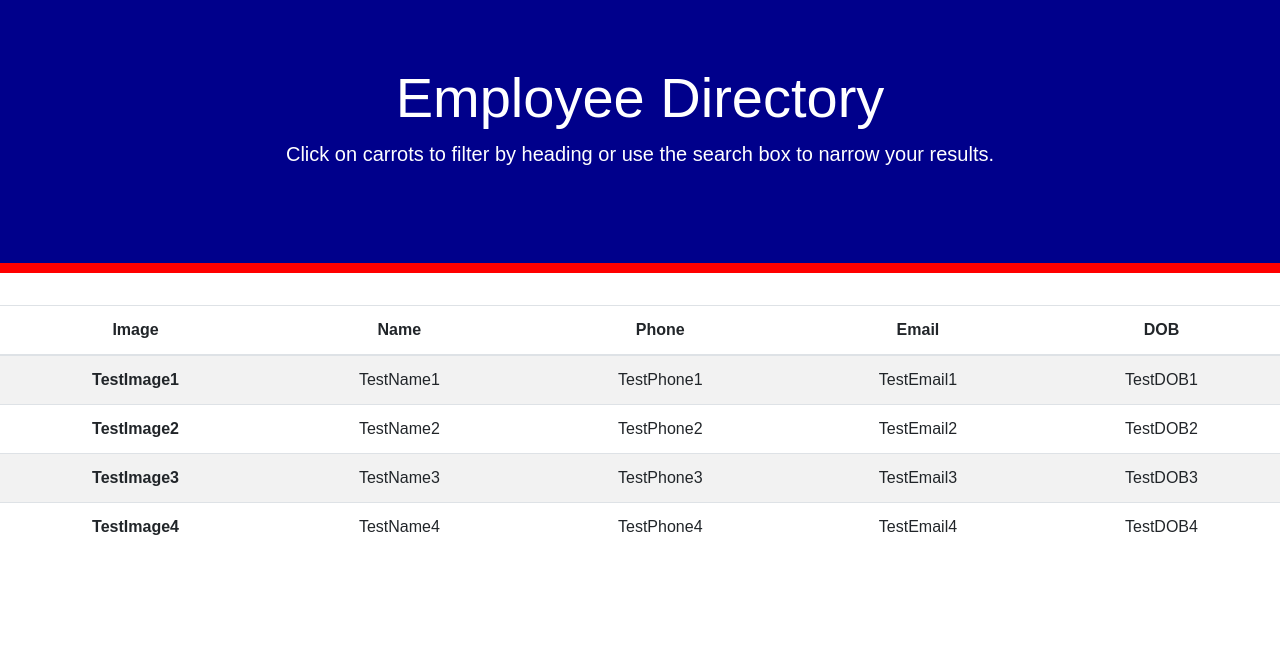
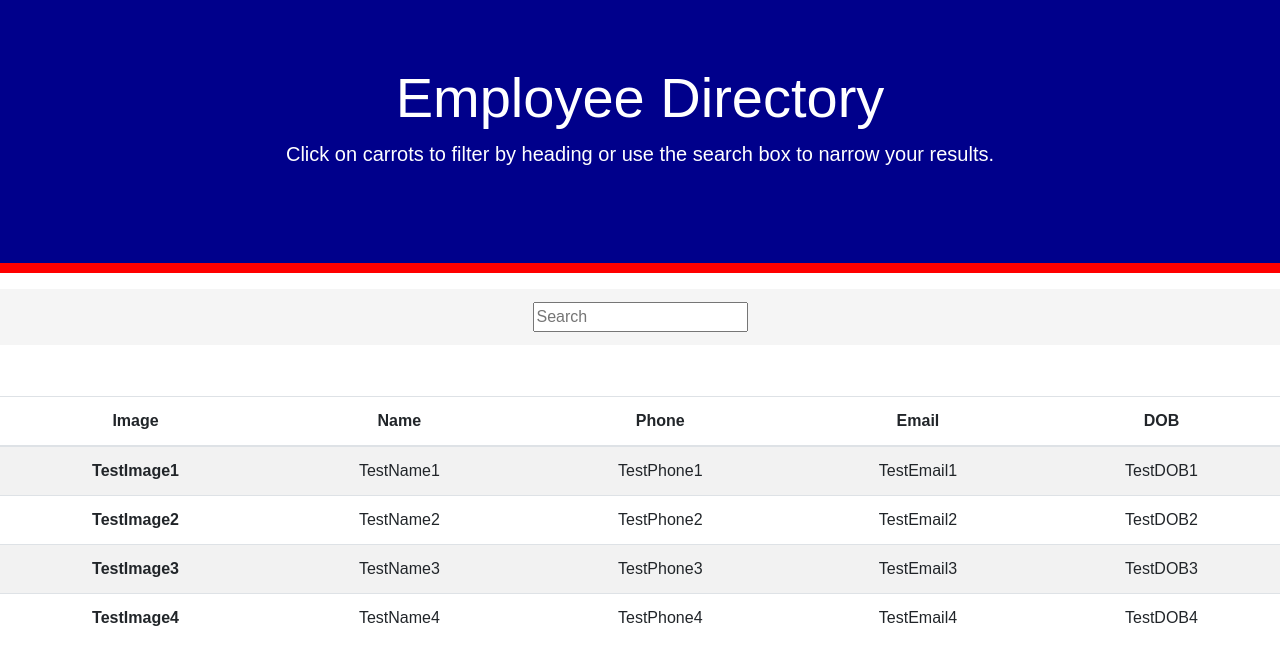
Before and after one commit to Gary-Bergman/React-Employee-Directory, a React (Create React App) app: page / in a window 1280 px wide. Shown: the top 664 px of the page. Built offline with nearby package versions, Linux system fonts and the light colour scheme.

Commit message:
Created search bar.

```diff
--- a/public/index.html
+++ b/public/index.html
@@ -28,7 +28,7 @@
     integrity="sha384-9aIt2nRpC12Uk9gS9baDl411NQApFmC26EwAOH8WgZl5MYYxFfc+NcPb1dKGj7Sk" crossorigin="anonymous">
 
 
-  <title>React App</title>
+  <title>Employee Directory</title>
 
 </head>
 
--- a/src/App.js
+++ b/src/App.js
@@ -1,14 +1,14 @@
 import React from 'react';
 import Title from "./components/Title";
-// import Search from "./components/Search";
+import Search from "./components/Search";
 import Table from "./components/Table";
 
 
 function App() {
   return (
     <>
-      <Title>Test</Title>
-      {/* <Search></Search> */}
+      <Title></Title>
+      <Search></Search>
       <Table></Table>
     </>
   );
--- a/src/components/Search/index.js
+++ b/src/components/Search/index.js
@@ -0,0 +1,29 @@
+import React from "react";
+import "./style.css";
+
+function Search() {
+    return (
+        <>
+            <div className="grey">
+                <input type="text" id="myInput" onkeyup="myFunction()" placeholder="Search" />
+
+                {/* <ul id="myUL" >
+                    <li><a href="#">Adele</a></li>
+                    <li><a href="#">Agnes</a></li>
+
+                    <li><a href="#">Billy</a></li>
+                    <li><a href="#">Bob</a></li>
+
+                    <li><a href="#">Calvin</a></li>
+                    <li><a href="#">Christina</a></li>
+                    <li><a href="#">Cindy</a></li>
+                </ul> */}
+            </div>
+
+        </>
+
+
+    );
+}
+
+export default Search;
--- a/src/components/Search/style.css
+++ b/src/components/Search/style.css
@@ -0,0 +1,9 @@
+.grey {
+    background-color: whitesmoke;
+    border-color: grey !important;
+    text-align: center;
+    padding-top: 1%;
+    padding-bottom: 1%;
+    margin-bottom: 4%;
+
+}
--- a/src/components/Table/style.css
+++ b/src/components/Table/style.css
@@ -1,4 +1,6 @@
 table {
   /* margin: 10%; */
   text-align: center;
+  /* width: 90% !important;
+  margin-left: auto; */
 }
--- a/src/components/Title/style.css
+++ b/src/components/Title/style.css
@@ -9,4 +9,5 @@
   .jumbotron {
       background-color: darkblue;
       border-bottom: solid 10px red;
+      margin-bottom: 1em;
   }
```
